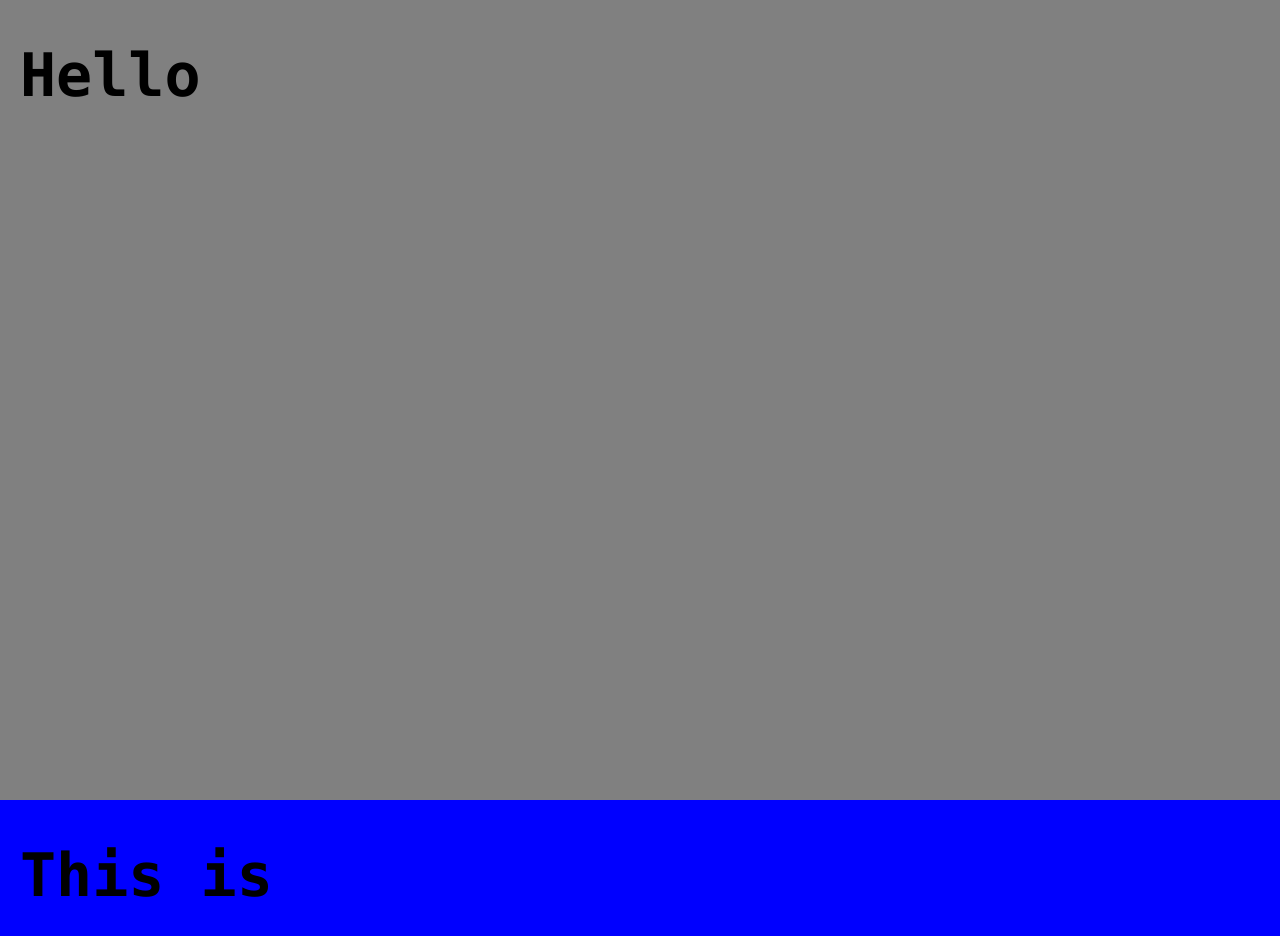
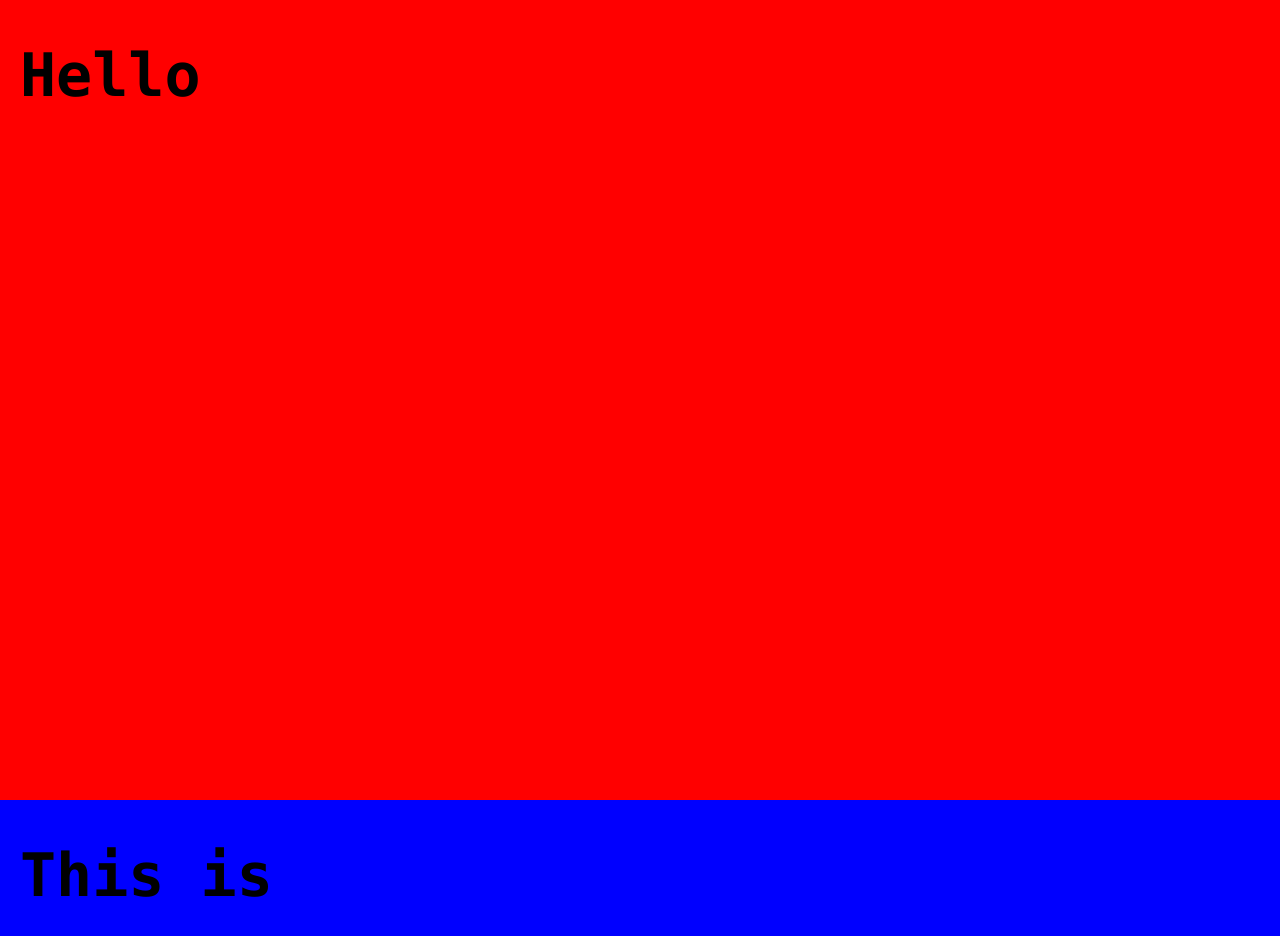
Before and after one commit to Randomguy660/animate-on-scroll, a React (Vite) app: page / in a window 1280 px wide. Shown: the top 936 px of the page. Built offline with nearby package versions, Linux system fonts and the light colour scheme.

Commit message:
Title and colour

```diff
--- a/src/App.jsx
+++ b/src/App.jsx
@@ -9,7 +9,7 @@ function App() {
 
   return (
     <>
-      <ScrollSection title='Hello' colour='gray' />
+      <ScrollSection title='Hello' colour='red' />
       <ScrollSection title='This is' colour='blue' />
       <ScrollSection title='Animating on scroll' colour='orange' />
       <ScrollSection title='Its really easy' colour='yellow' />
```
Also changed, not shown: 1 other file (tests, documents, lock files or other folders).
